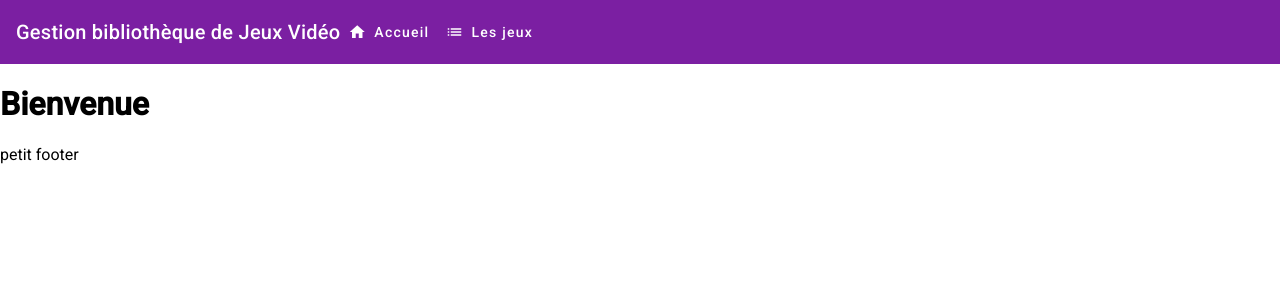
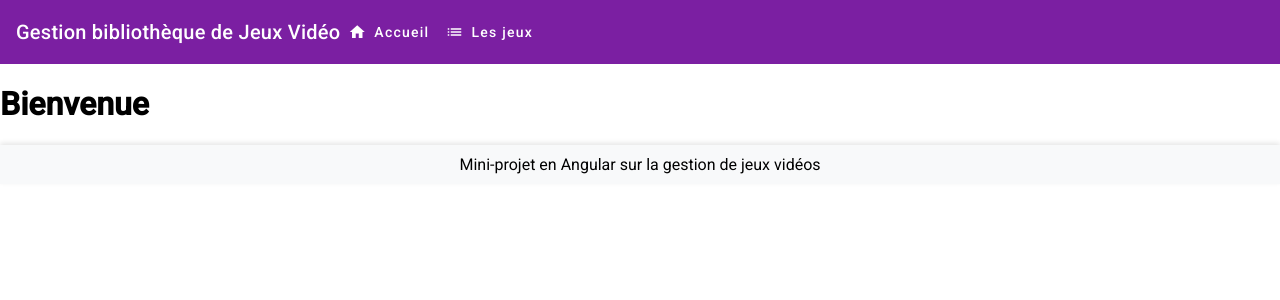
Before and after one commit to Thibault-chipy/Projets-Angular, an Angular app: page / in a window 1280 px wide. Shown: the top 300 px of the page. Built offline with nearby package versions, Linux system fonts and the light colour scheme.

Commit message:
front toujours pas ouf mais mieux, + ajout de reservation json

```diff
--- a/src/app/footer/footer.component.html
+++ b/src/app/footer/footer.component.html
@@ -1 +1 @@
-<footer>petit footer</footer>
+<footer>Mini-projet en Angular sur la gestion de jeux vidéos</footer>
--- a/src/app/footer/footer.component.scss
+++ b/src/app/footer/footer.component.scss
@@ -0,0 +1,11 @@
+footer{
+    position: relative;
+    bottom: 0;
+    left: 0;
+    width: 100%;
+    background-color: #f8f9fa;
+    padding: 10px 0;
+    text-align: center;
+    box-shadow: 0 -2px 5px rgba(0, 0, 0, 0.1);
+    z-index: 100;
+}
--- a/src/app/jv/jv.component.html
+++ b/src/app/jv/jv.component.html
@@ -1,5 +1,5 @@
-<mat-card>
-    <mat-card-title>{{ jvInput.titre }}</mat-card-title>
+<mat-card class="jeu">
+    <mat-card-title class="titreJeu">{{ jvInput.titre }}</mat-card-title>
     <mat-card-content class="jv-content">
       <p>Plateforme : {{ jvInput.plateforme }}</p>
       <p>Genre : {{ jvInput.genre }}</p>
--- a/src/app/jv/jv.component.scss
+++ b/src/app/jv/jv.component.scss
@@ -1,9 +1,18 @@
-jv-content{
-    display: flex;
-    flex-direction: column;
-    align-items: center;
-    justify-content: center;
-    height: 100%;
-    width: 100%;
-    background-color: #f5f5f5;
+.jeu{
+    background-color: purple;
+    box-sizing: border-box;
+    box-shadow: lightcyan;
+    p{
+        text-decoration: bold;
+        font-size:medium;
+        color: white;
+
+    }
+.titreJeu{
+    color: white;
+    font-size: large;
+    text-align: center;
 }
+
+
+}
--- a/src/app/list-jv/list-jv.component.html
+++ b/src/app/list-jv/list-jv.component.html
@@ -2,8 +2,8 @@
     <mat-grid-list cols="3">
         <mat-grid-tile *ngFor="let unJV of listeJV">
             <mat-card-content>
-            <app-jv [jvInput]="unJV"></app-jv>
-            <mat-card-actions>
+            <app-jv *ngIf="unJV.stock>0" [jvInput]="unJV"></app-jv>
+            <mat-card-actions *ngIf="unJV.stock>0">
                 <button mat-button color="primary" (click)="voir(unJV.id)">voir</button>
               </mat-card-actions>
             </mat-card-content>
```
